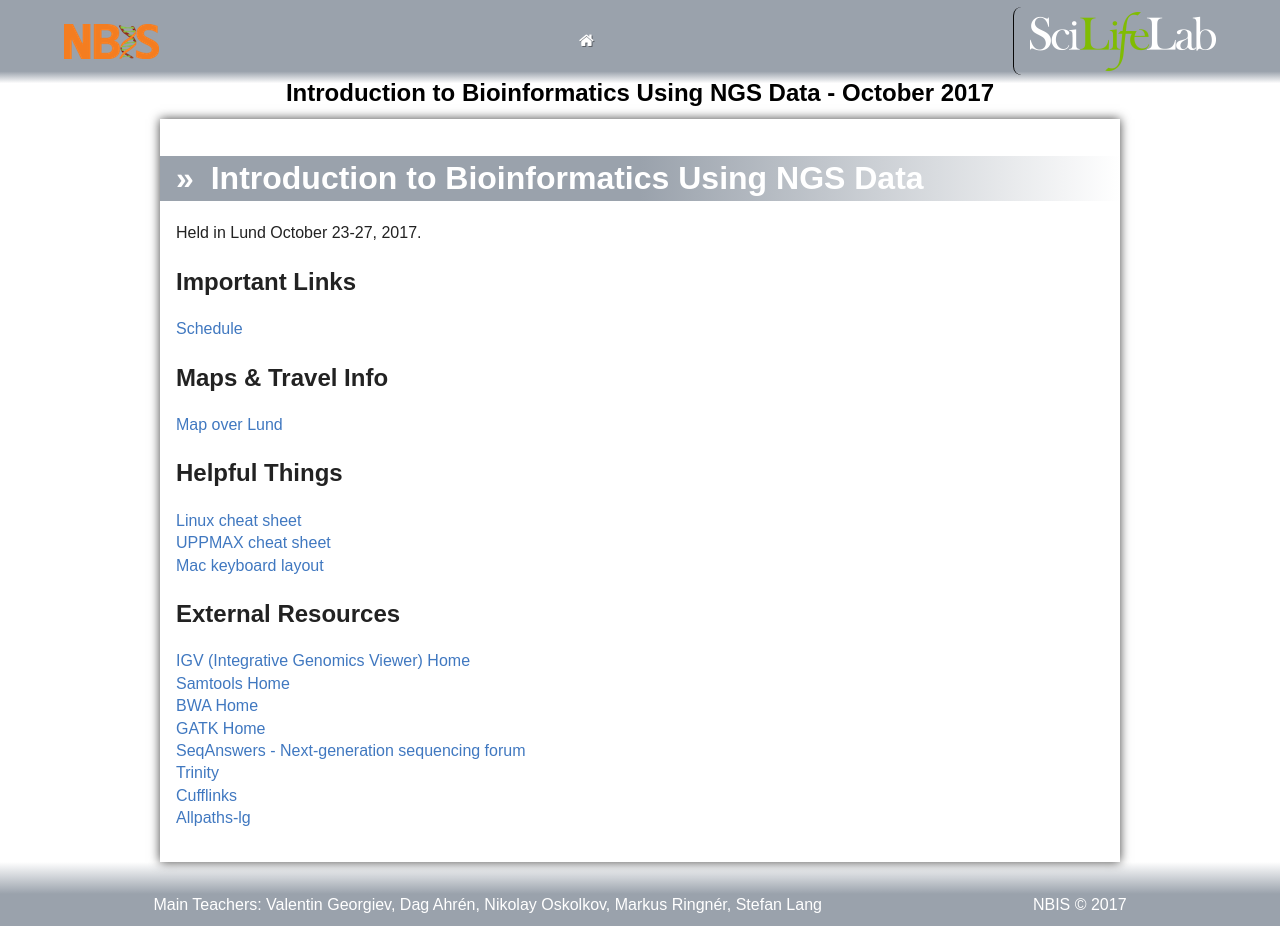
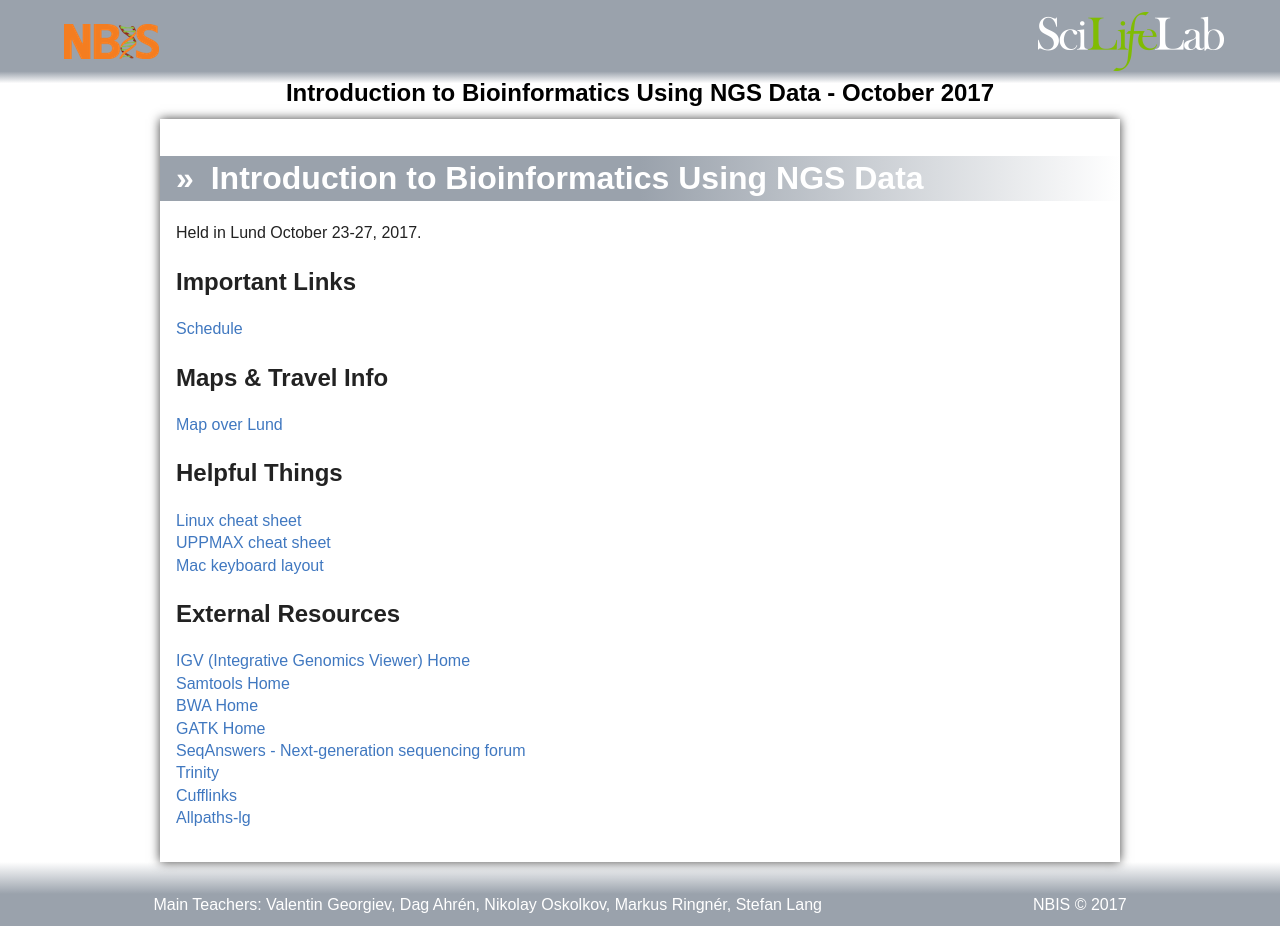
Before and after one commit to NBISweden/NGScourse, a Jekyll site: the page built from 1710/index.md, in a window 1280 px wide. Built offline with Jekyll 4.4.1, drawn with Linux system fonts in a browser that asks for light colours.

Commit message:
Update lund1710.html

```diff
--- a/_layouts/lund1710.html
+++ b/_layouts/lund1710.html
@@ -37,7 +37,6 @@
             <a href="https://nbis.se">
 	      <img src="{{ site.url }}/img/nbis.png" alt="NBIS" />
 	    </a>
-	    <a href="{{ site.url }}/1710/"><i class="fa fa-fw fa-home"></i></a>
 	    <a href="https://www.scilifelab.se">
 	      <img src="{{ site.url }}/img/logotype-scilifelab.png" alt="SciLifeLab" />
 	    </a>
```
